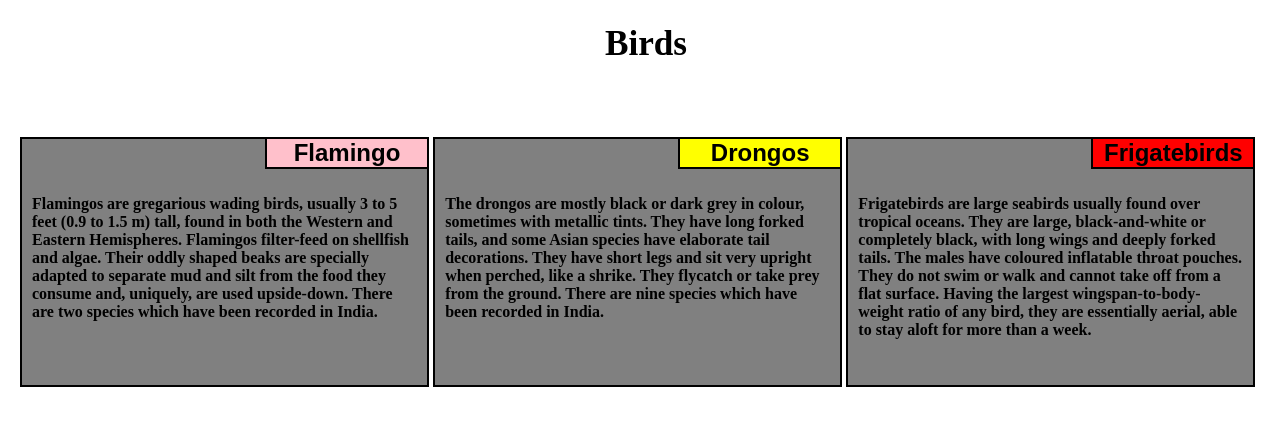
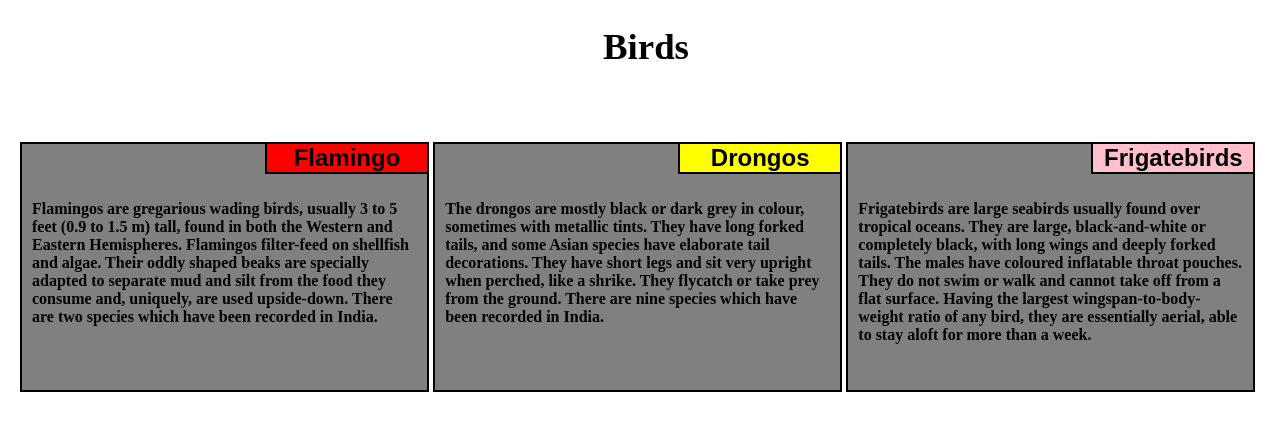
Before and after one commit to shruti-17/module2, a plain HTML site: page index.html in a window 1280 px wide. Drawn offline with Linux system fonts and the light colour scheme.

Commit message:
css changes

```diff
--- a/style.css
+++ b/style.css
@@ -7,7 +7,7 @@ body{
 h1{
 	text-align: center;
 	font-family: "Times New Roman", Times, serif;
-	font-size: 220%;
+	font-size: 230%;
 	font-weight: bold;
 	padding-bottom: 50px;
 }
@@ -31,7 +31,7 @@ p{
 	font-size: 150%;
 	border-bottom: 2px solid;
 	border-left: 2px solid;
-	background-color: pink;
+	background-color: red;
 	margin-left: 60%;
 	font-family: Arial;
 }
@@ -51,7 +51,7 @@ p{
 	font-size: 150%;
 	border-bottom: 2px solid;
 	border-left: 2px solid;
-	background-color: red;
+	background-color: pink;
 	margin-left: 60%;
 	font-family: Arial;
 }
```
